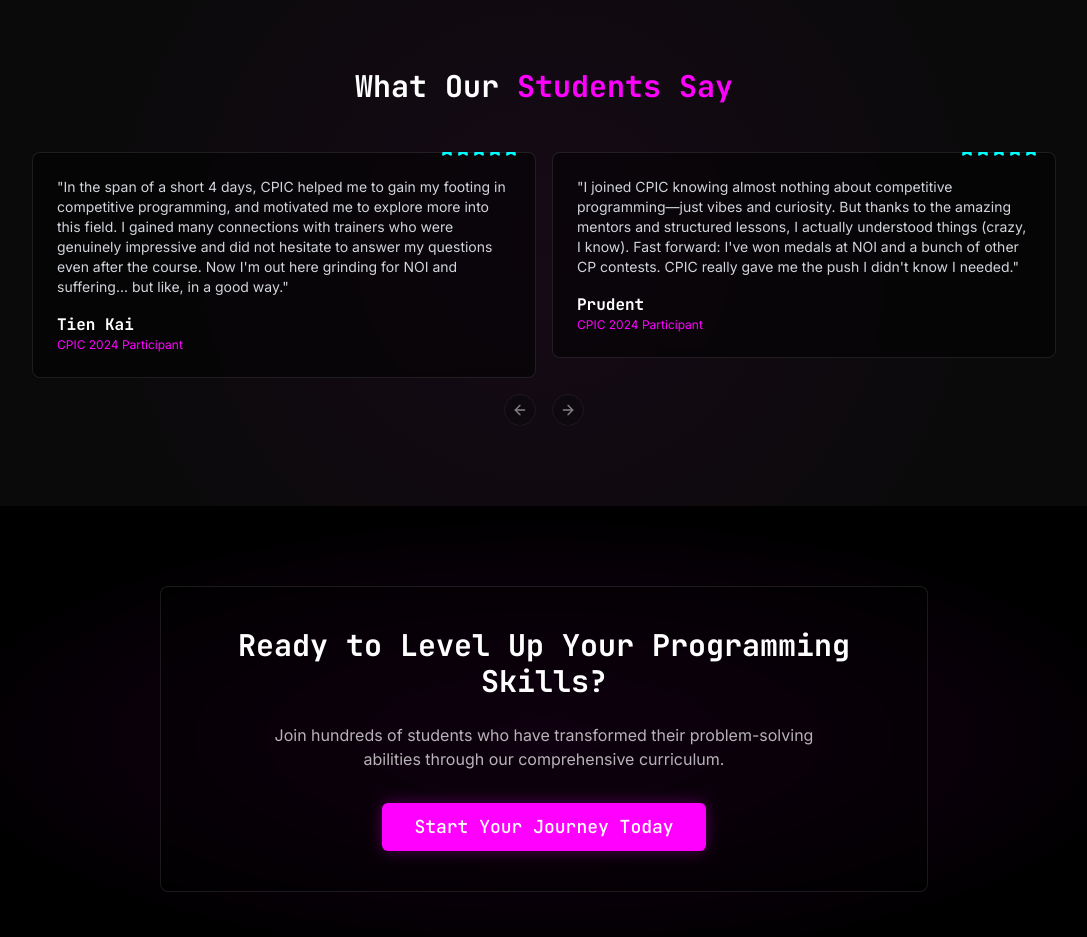
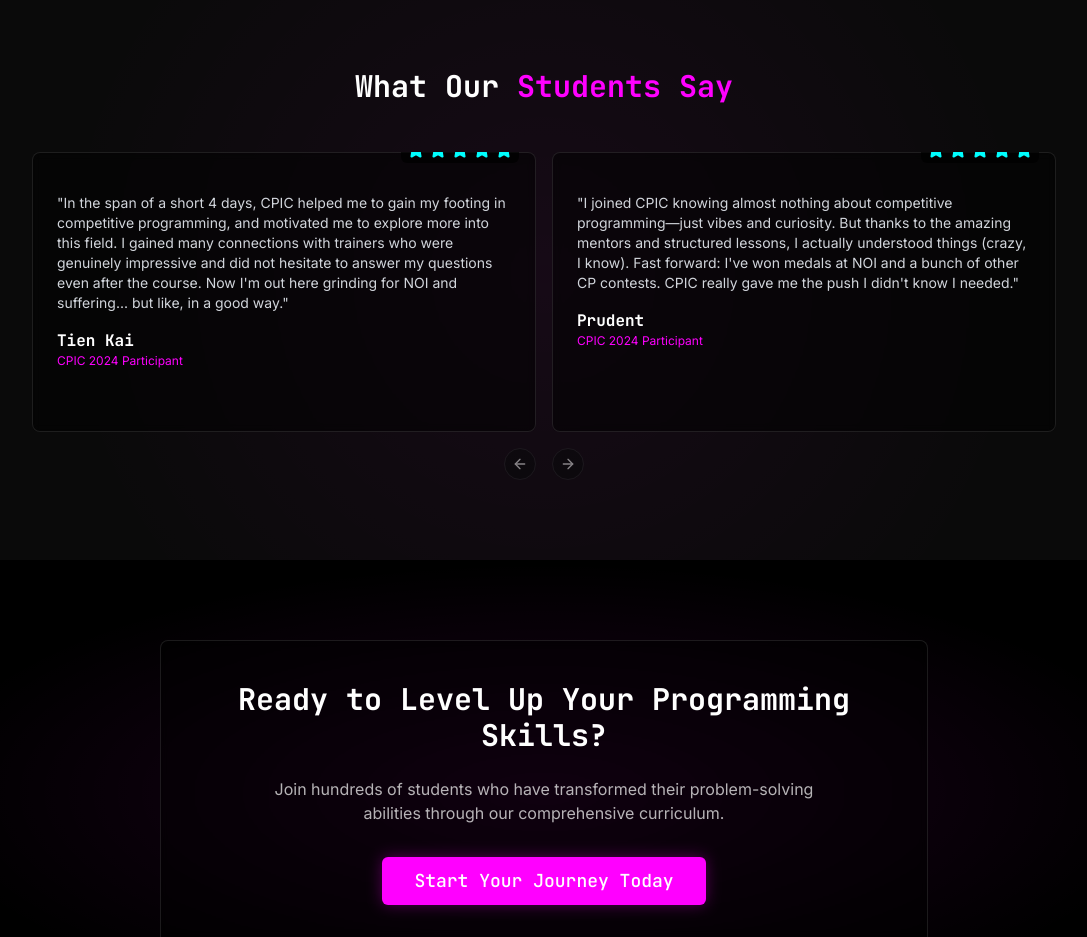
Before and after one commit to Hijackedsoul/cpic, a React (Vite) app: page / in a window 1280 px wide. Shown: the part 1840-2777 px from the top of the page, without its empty margins (96-1183 px from the left). Built offline with nearby package versions, Linux system fonts and the light colour scheme.

Commit message:
Fix: Ensure star ratings are visible in testimonials
Adjusted the size of the testimonial card and/or its content within the `TestimonialCard` component to ensure the 5-star rating is fully visible. Also ensured that both testimonial boxes have the same size.

```diff
--- a/src/components/TestimonialCard.tsx
+++ b/src/components/TestimonialCard.tsx
@@ -10,17 +10,17 @@ interface TestimonialCardProps {
 
 const TestimonialCard = ({ name, role, testimonial, rating }: TestimonialCardProps) => {
   return (
-    <div className="p-6 rounded-lg bg-black/50 border border-white/10 backdrop-blur-sm relative">
-      <div className="absolute -top-3 right-4 flex">
+    <div className="p-6 pt-10 rounded-lg bg-black/50 border border-white/10 backdrop-blur-sm relative h-full">
+      <div className="absolute -top-4 right-4 flex p-1 bg-black/70 rounded-md">
         {Array.from({ length: 5 }).map((_, i) => (
           <Star
             key={i}
-            size={16}
-            className={`${i < rating ? 'text-neon-cyan fill-neon-cyan' : 'text-gray-600'}`}
+            size={18}
+            className={`${i < rating ? 'text-neon-cyan fill-neon-cyan' : 'text-gray-600'} mx-0.5`}
           />
         ))}
       </div>
-      <blockquote className="text-gray-300 text-sm mb-4">"{testimonial}"</blockquote>
+      <blockquote className="text-gray-300 text-sm mb-4 line-clamp-6">"{testimonial}"</blockquote>
       <div className="mt-4">
         <p className="font-mono font-bold text-white">{name}</p>
         <p className="text-xs text-neon-magenta">{role}</p>
--- a/src/components/TestimonialCarousel.tsx
+++ b/src/components/TestimonialCarousel.tsx
@@ -38,7 +38,7 @@ const TestimonialCarousel = () => {
         <CarouselContent className="-ml-2 md:-ml-4">
           {testimonials.map((testimonial, index) => (
             <CarouselItem key={index} className="pl-2 md:pl-4 md:basis-1/2 lg:basis-1/2">
-              <div className="h-full">
+              <div className="h-full min-h-[280px]">
                 <TestimonialCard
                   name={testimonial.name}
                   role={testimonial.role}
```
